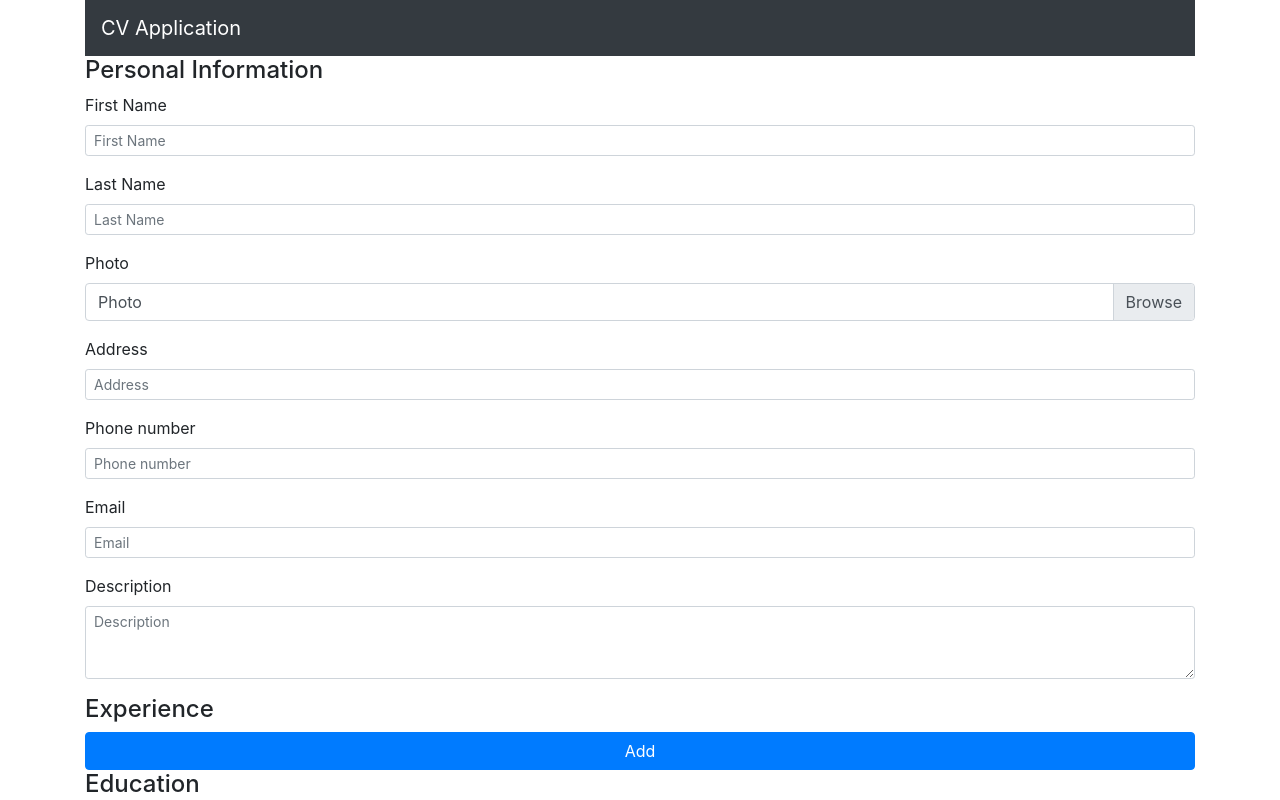
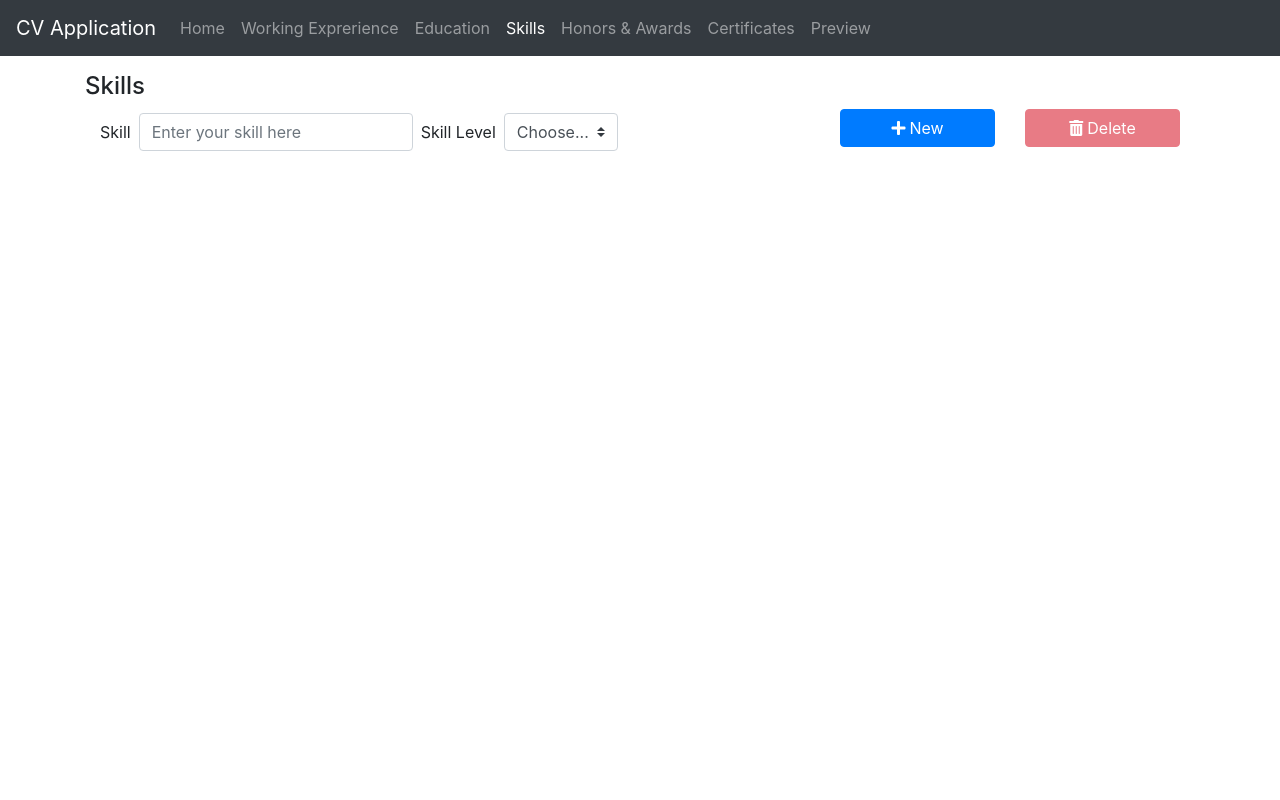
Before and after one commit to stanleynguyen7590/cv-project, a React (Create React App) app: page /skills in a window 1280 px wide. Shown: the top 800 px of the page. Built offline with nearby package versions, Linux system fonts and the light colour scheme.

Commit message:
Add Router. Add skills section

```diff
--- a/src/App.js
+++ b/src/App.js
@@ -1,9 +1,12 @@
 import Header from "./components/header";
+import { Redirect, Route, Switch } from "react-router-dom";
 import PersonalInfoSection from "./components/personalInfoSection";
+import SkillsSection from "./components/skillsSection";
 import Section from "./components/section";
 import Preview from "./components/preview";
-import { Button } from "react-bootstrap";
-import { useState } from "react";
+import React, { useState } from "react";
+import { v4 as uuidv4 } from "uuid";
+import "../node_modules/@fortawesome/fontawesome-free/css/all.css";
 import "bootstrap/dist/css/bootstrap.min.css";
 import {
   personalInfoList,
@@ -13,33 +16,42 @@ import {
 } from "./formFields";
 function App() {
   const [personalInfo, setPersonalInfo] = useState(getField(personalInfoList));
-  const [experience, setExperience] = useState([]);
-  const [education, setEducation] = useState([]);
+  const [experience, setExperience] = useState([getField(experienceList)]);
+  const [education, setEducation] = useState([getField(educationList)]);
+  const [skills, setSkills] = useState([
+    { skill: "", skillLevel: 0, id: uuidv4() },
+  ]);
   const handlePrint = () => {
     console.log("print");
   };
+
   const handleReset = () => {
     if (window.confirm("Are you sure you wish to reset all fields?")) {
       Array.from(document.querySelectorAll("input")).forEach(
         input => (input.value = "")
       );
       setPersonalInfo(getField(personalInfoList));
-      setExperience([]);
-      setEducation([]);
+      setExperience([getField(experienceList)]);
+      setEducation([getField(educationList)]);
+      setSkills([{ skill: "", skillLevel: 0, id: uuidv4() }]);
     }
   };
-
   return (
+    <React.Fragment>
+      <Header title="My CV Application" />
       <main className="container">
         {" "}
-      <Header title="My CV Application" />
         <div className="App">
+          <Switch>
+            <Route path="/personal-info">
               <PersonalInfoSection
                 title={"Personal Information"}
                 fieldList={personalInfoList}
                 personalInfo={personalInfo}
                 setPersonalInfo={setPersonalInfo}
               ></PersonalInfoSection>
+            </Route>
+            <Route path="/working-experience">
               <Section
                 title={"Experience"}
                 fieldList={experienceList}
@@ -47,6 +59,8 @@ function App() {
                 setSectionData={setExperience}
                 getSectionField={() => getField(experienceList)}
               ></Section>
+            </Route>
+            <Route path="/education">
               <Section
                 title={"Education"}
                 fieldList={educationList}
@@ -54,19 +68,28 @@ function App() {
                 setSectionData={setEducation}
                 getSectionField={() => getField(educationList)}
               ></Section>
-        <Button onClick={handlePrint} variant="success" block>
-          Print to PDF
-        </Button>
-        <Button onClick={handleReset} variant="danger" block>
-          Reset
-        </Button>
+            </Route>
+            <Route path="/skills">
+              <SkillsSection
+                title={"Skills"}
+                sectionData={skills}
+                setSectionData={setSkills}
+              ></SkillsSection>
+            </Route>
+            <Route path="/preview">
               <Preview
                 personalInfo={personalInfo}
                 experience={experience}
                 education={education}
+                handlePrint={handlePrint}
+                handleReset={handleReset}
               ></Preview>
+            </Route>
+            <Redirect from="/" exact to="/personal-info"></Redirect>
+          </Switch>
         </div>
       </main>
+    </React.Fragment>
   );
 }
 
--- a/src/components/common/addButton.jsx
+++ b/src/components/common/addButton.jsx
@@ -2,7 +2,7 @@ import React from "react";
 import { Button } from "react-bootstrap";
 const AddButton = props => {
   return (
-    <Button onClick={props.handleAdd} variant="primary" block>
+    <Button className="my-3" onClick={props.handleAdd} variant="primary" block>
       Add
     </Button>
   );
--- a/src/components/common/myForm.jsx
+++ b/src/components/common/myForm.jsx
@@ -1,10 +1,11 @@
 import React from "react";
-import { Form } from "react-bootstrap";
+import { Form, Row, Col } from "react-bootstrap";
 const MyForm = props => {
+  const isDataInArray = Array.isArray(props.defaultValue);
   return (
     <Form>
       {props.fieldList.map(item => (
-        <Form.Group key={item.id} controlId={item.id} className="mt-2">
+        <Form.Group as={Row} key={item.id} controlId={item.id} className="mt-2">
           {(() => {
             switch (item.type) {
               case "select":
@@ -17,6 +18,11 @@ const MyForm = props => {
                       placeholder={item.placeholder}
                       onChange={props.onChange}
                       custom
+                      defaultValue={
+                        isDataInArray
+                          ? props.defaultValue[props.index][item.name]
+                          : props.defaultValue[item.name]
+                      }
                     >
                       {item.options.map(option => (
                         <option key={item.id + option}>{option}</option>
@@ -27,7 +33,10 @@ const MyForm = props => {
               case "file":
                 return (
                   <>
-                    <Form.Label>{item.placeholder}</Form.Label>
+                    <Form.Label className="text-justify" column sm={2}>
+                      {item.placeholder}
+                    </Form.Label>
+                    <Col sm={10}>
                       <Form.File
                         size="sm"
                         name={item.name}
@@ -36,12 +45,16 @@ const MyForm = props => {
                         onChange={props.onUpload}
                         custom
                       />
+                    </Col>
                   </>
                 );
               case "textarea":
                 return (
                   <>
-                    <Form.Label>{item.placeholder}</Form.Label>
+                    <Form.Label column sm={2}>
+                      {item.placeholder}
+                    </Form.Label>
+                    <Col sm={10}>
                       <Form.Control
                         size="sm"
                         as={item.type}
@@ -49,33 +62,57 @@ const MyForm = props => {
                         placeholder={item.placeholder}
                         onChange={props.onChange}
                         rows={3}
+                        defaultValue={
+                          isDataInArray
+                            ? props.defaultValue[props.index][item.name]
+                            : props.defaultValue[item.name]
+                        }
                       ></Form.Control>
+                    </Col>
                   </>
                 );
               case "date":
                 return (
                   <>
-                    <Form.Label>{item.placeholder}</Form.Label>
+                    <Form.Label column sm={2}>
+                      {item.placeholder}
+                    </Form.Label>
+                    <Col sm={10}>
                       <Form.Control
                         size="sm"
                         type={item.type}
                         name={item.name}
                         placeholder={item.placeholder}
                         onChange={props.onChange}
+                        defaultValue={
+                          isDataInArray
+                            ? props.defaultValue[props.index][item.name]
+                            : props.defaultValue[item.name]
+                        }
                       />
+                    </Col>
                   </>
                 );
               default:
                 return (
                   <>
-                    <Form.Label>{item.placeholder}</Form.Label>
+                    <Form.Label column sm={2}>
+                      {item.placeholder}
+                    </Form.Label>
+                    <Col sm={10}>
                       <Form.Control
                         size="sm"
                         type={item.type}
                         name={item.name}
                         placeholder={item.placeholder}
                         onChange={props.onChange}
+                        defaultValue={
+                          isDataInArray
+                            ? props.defaultValue[props.index][item.name]
+                            : props.defaultValue[item.name]
+                        }
                       />
+                    </Col>
                   </>
                 );
             }
--- a/src/components/header.jsx
+++ b/src/components/header.jsx
@@ -1,10 +1,39 @@
 import React from "react";
 import "../css/header.css";
-import { Navbar } from "react-bootstrap";
+import { Nav, Navbar } from "react-bootstrap";
+import { Link, NavLink } from "react-router-dom";
 const Header = props => {
   return (
-    <Navbar bg="dark" variant="dark">
-      <Navbar.Brand>CV Application</Navbar.Brand>
+    <Navbar bg="dark" variant="dark" expand="lg">
+      <Link className="navbar-brand" to="/">
+        CV Application
+      </Link>
+      <Navbar.Toggle aria-controls="basic-navbar-nav" />
+      <Navbar.Collapse transition="false" id="basic-navbar-nav">
+        <Nav className="mr-auto">
+          <NavLink className="nav-item nav-link" to="/personal-info">
+            Home
+          </NavLink>
+          <NavLink className="nav-item nav-link" to="/working-experience">
+            Working Exprerience
+          </NavLink>
+          <NavLink className="nav-item nav-link" to="/education">
+            Education
+          </NavLink>
+          <NavLink className="nav-item nav-link" to="/skills">
+            Skills
+          </NavLink>
+          <NavLink className="nav-item nav-link" to="/honors-awards">
+            Honors & Awards
+          </NavLink>
+          <Link className="nav-item nav-link" to="/certificate">
+            Certificates
+          </Link>
+          <NavLink className="nav-item nav-link" to="/preview">
+            Preview
+          </NavLink>
+        </Nav>
+      </Navbar.Collapse>
     </Navbar>
   );
 };
--- a/src/components/personalInfoSection.jsx
+++ b/src/components/personalInfoSection.jsx
@@ -18,11 +18,12 @@ const PersonalInfoSection = props => {
 
   return (
     <>
-      <h4>{props.title}</h4>
+      <h4 className="mt-3">{props.title}</h4>
       <MyForm
         onChange={handleChange}
         onUpload={handleUpload}
         fieldList={props.fieldList}
+        defaultValue={props.personalInfo}
       ></MyForm>
     </>
   );
--- a/src/components/section.jsx
+++ b/src/components/section.jsx
@@ -4,7 +4,6 @@ import DeleteButton from "./common/deleteButton";
 import AddButton from "./common/addButton";
 const Section = props => {
   const handleChange = (index, e) => {
-    console.log(props.sectionData);
     const changedSectionData = [...props.sectionData];
     changedSectionData[index] = {
       ...props.sectionData[index],
@@ -27,14 +26,16 @@ const Section = props => {
 
   return (
     <React.Fragment>
-      <h4>{props.title}</h4>
+      <h4 className="mt-3">{props.title}</h4>
       {props.sectionData.length !== 0 &&
         props.sectionData.map((item, index) => (
           <React.Fragment key={index}>
             <MyForm
               onUpload={null}
               onChange={e => handleChange(index, e)}
+              defaultValue={props.sectionData}
               fieldList={props.fieldList}
+              index={index}
             ></MyForm>
             <DeleteButton handleDelete={handleDelete}></DeleteButton>
           </React.Fragment>
--- /dev/null
+++ b/src/components/skillsSection.jsx
@@ -0,0 +1,103 @@
+import React from "react";
+import { Container, Button, Form, Row, Col } from "react-bootstrap";
+import { v4 as uuidv4 } from "uuid";
+const SkillsSection = props => {
+  const handleChangeSkill = (e, index) => {
+    const newSkillsArray = [...props.sectionData];
+    if (e.target.name === "skill") {
+      newSkillsArray[index]["skill"] = e.target.value;
+    } else {
+      newSkillsArray[index]["skillLevel"] = e.target.value;
+    }
+    props.setSectionData(newSkillsArray);
+  };
+
+  const handleAddSkill = e => {
+    props.setSectionData(
+      [...props.sectionData].concat({ skill: "", skillLevel: 0, id: uuidv4() })
+    );
+  };
+  const handleDeleteSkill = e => {
+    props.setSectionData(
+      [...props.sectionData].slice(0, props.sectionData.length - 1)
+    );
+  };
+
+  const renderSkillItem = (item, index) => {
+    return (
+      <Container key={item.id}>
+        <Row>
+          <Col xs="12" sm="12" md="12" lg="8">
+            <Form inline className="mb-3">
+              <Form.Label className="my-1 mr-2">Skill</Form.Label>
+              <Form.Control
+                className="my-1 mr-sm-2"
+                d
+                type="text"
+                name="skill"
+                placeholder="Enter your skill here"
+                onChange={e => handleChangeSkill(e, index)}
+              ></Form.Control>
+              <Form.Label
+                className="my-1 mr-2"
+                htmlFor="inlineFormCustomSelectPref"
+              >
+                Skill Level
+              </Form.Label>
+              <Form.Control
+                onChange={e => handleChangeSkill(e, index)}
+                as="select"
+                name="skillLevel"
+                className="my-1 mr-sm-2"
+                id="inlineFormCustomSelectPref"
+                custom
+              >
+                <option value="0">Choose...</option>
+                <option value="1">1</option>
+                <option value="2">2</option>
+                <option value="3">3</option>
+                <option value="4">4</option>
+                <option value="5">5</option>
+                <option value="6">6</option>
+                <option value="7">7</option>
+                <option value="8">8</option>
+                <option value="9">9</option>
+                <option value="10">10</option>
+              </Form.Control>
+            </Form>
+          </Col>
+          <Col xs={12} sm={12} md={12} lg={2}>
+            <Button
+              onClick={handleAddSkill}
+              className="mr-3  mb-2"
+              variant="primary"
+              block
+            >
+              {" "}
+              <i className="fas fa-plus mr-1"></i>New
+            </Button>
+          </Col>
+          <Col xs={12} sm={12} md={12} lg={2}>
+            <Button
+              onClick={handleDeleteSkill}
+              disabled={props.sectionData.length === 1}
+              variant="danger"
+              block
+            >
+              {" "}
+              <i className="fas fa-trash-alt mr-1"></i>Delete
+            </Button>
+          </Col>
+        </Row>
+      </Container>
+    );
+  };
+  return (
+    <>
+      <h4 className="mt-3">{props.title}</h4>
+      {props.sectionData.map((item, index) => renderSkillItem(item, index))}
+    </>
+  );
+};
+
+export default SkillsSection;
--- a/src/css/preview.css
+++ b/src/css/preview.css
@@ -1,6 +1,3 @@
-h1 {
-  color: red;
-}
 .preview__header {
   margin-top: 50px;
   display: flex;
--- a/src/index.js
+++ b/src/index.js
@@ -1,10 +1,13 @@
 import React from "react";
 import ReactDOM from "react-dom";
 import App from "./App";
+import { BrowserRouter } from "react-router-dom";
 import "./css/_reset.css";
 ReactDOM.render(
   <React.StrictMode>
-    <App />
+    <BrowserRouter>
+      <App />
+    </BrowserRouter>
   </React.StrictMode>,
   document.getElementById("root")
 );
```
Also changed, not shown: package.json (+5 -4 lines), src/components/preview.jsx (+17 -1 lines), src/formFields.js (+34 -20 lines), 1 other file (tests, documents, lock files or other folders). Lines whose indentation alone changed are shown as unchanged.
